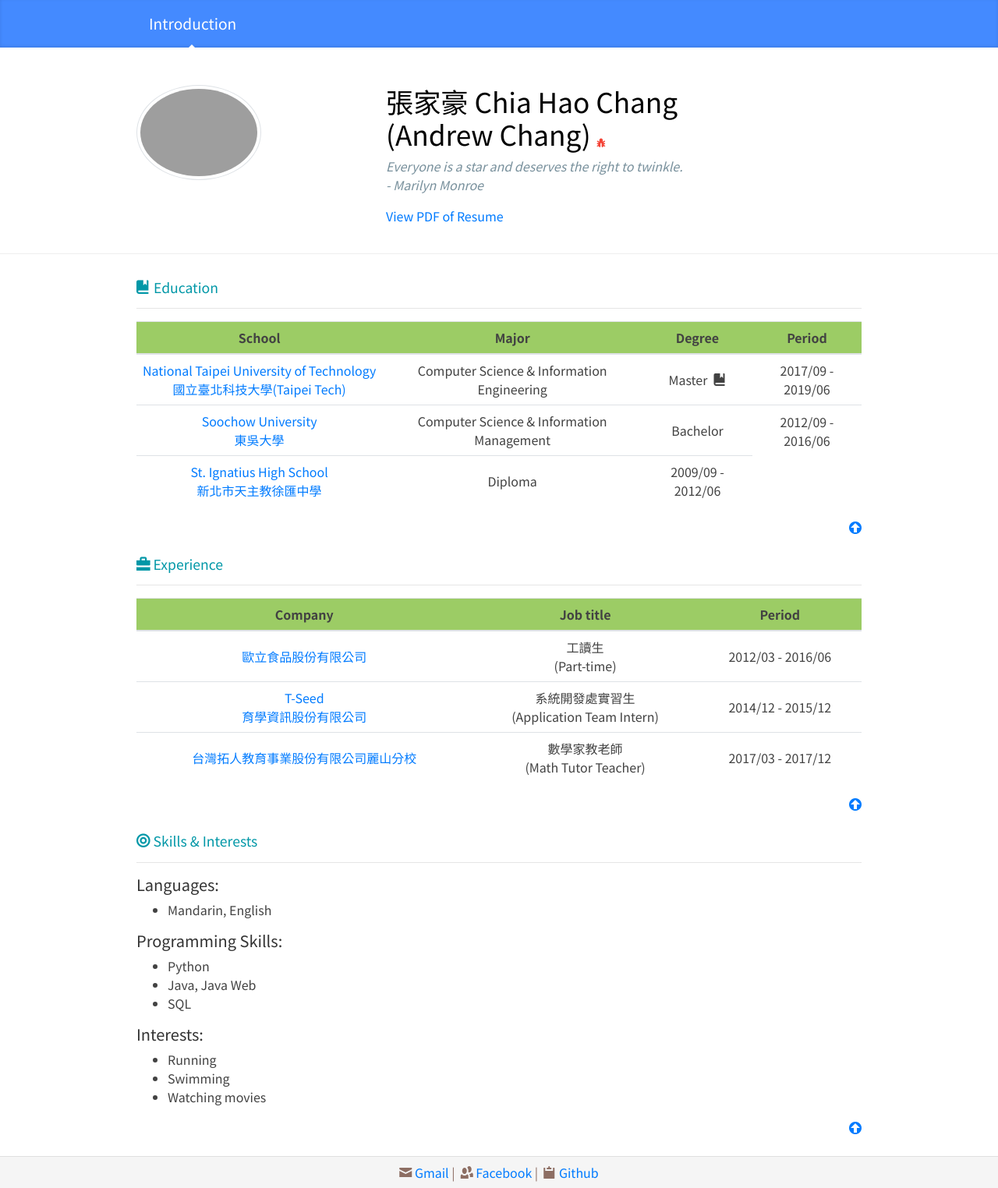
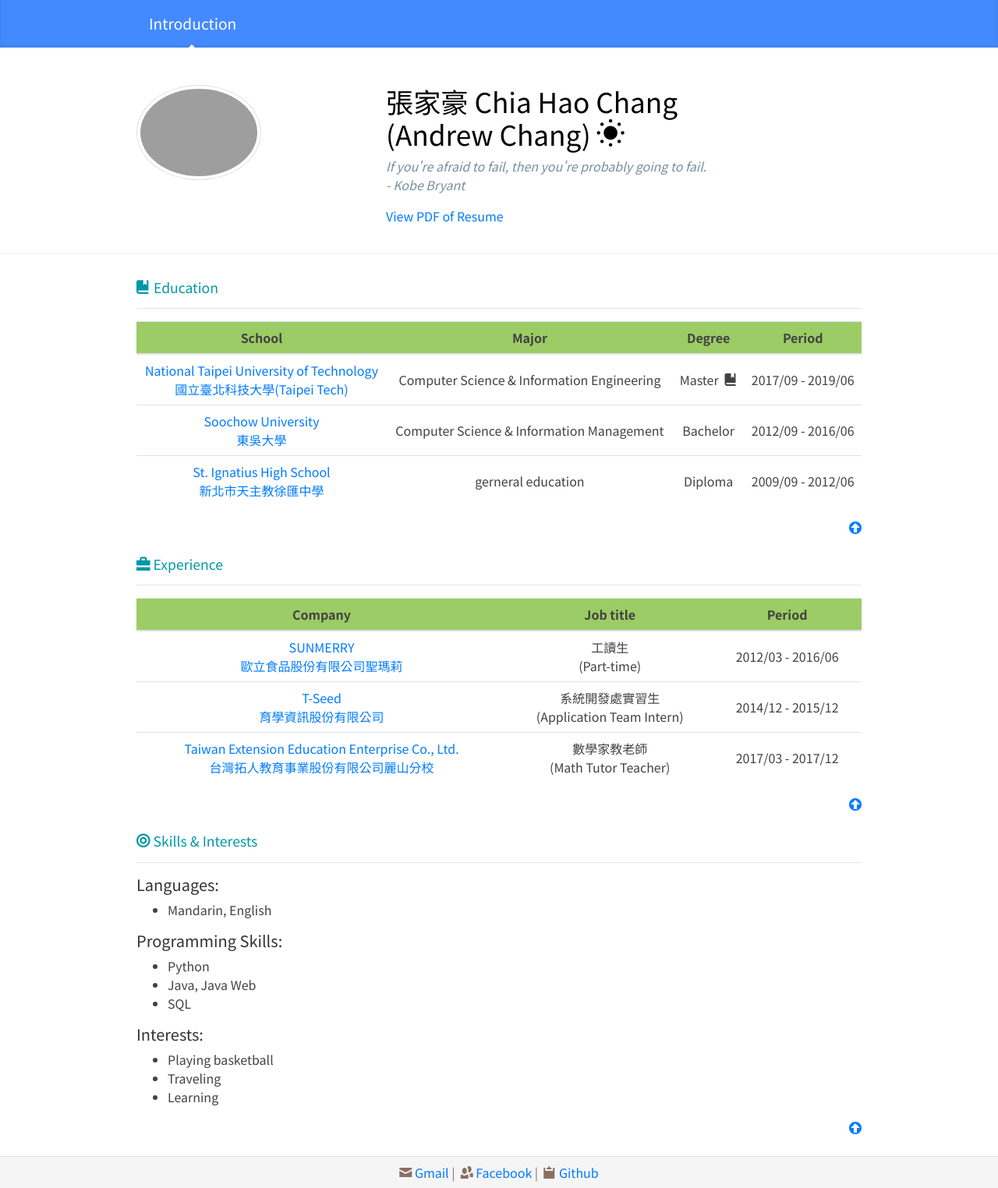
Before and after one commit to 106598052/106598052.github.io, a plain HTML site: page index.html in a window 1280 px wide. Shown: the whole page at 78% size. Drawn offline with Linux system fonts and the light colour scheme; grey boxes are pictures that could not be loaded.

Commit message:
update html

```diff
--- a/index.html
+++ b/index.html
@@ -1,15 +1,10 @@
 <!DOCTYPE html>
 <html lang="zh-Hant-TW">
-    <!--
-    if(!pain){
-        gain = null;
-    }
-    -->
     <head>
         <meta charset="utf-8">
         <meta name="viewport" content="width=device-width, initial-scale=1, shrink-to-fit=no">
-        <meta name="keywords" content="Ivan Wang,Bo Jiun Wang,王博駿,bobo8347,bobo8347@gmail.com,101590340,105598012">
-        <meta name="description" content="Hi, This is Ivan's resume. If you want to know more detail, please kindly contact me!">
+        <meta name="keywords" content="Andrew Chang,張家豪,msps50807@gmail.com">
+        <meta name="description" content="Hi, This is Andrew's resume. If you want to know more detail, please kindly contact me!">
         <meta http-equiv="CACHE-CONTROL" content="NO-CACHE">
         <meta http-equiv="EXPIRES" content="0">
         <meta name="google-site-verification" content="STt3D2RJYMm2Bv3wBruUUfgTswUkdq7UJyKuKdzNUOM" />
@@ -40,19 +35,19 @@
                         <h1 class="blog-title">張家豪 Chia Hao Chang
                             <br>
                             (Andrew Chang)
-                            <span class="oi oi-bug" data-toggle="tooltip" data-placement="right" title="Yes, I'm a bug..."></span>
+                            <span class="oi oi-sun" data-toggle="tooltip" data-placement="right" title="I hope the weather of my mood is always sunny everyday."></span>
                         </h1>
                         <div class="clearfix"></div>
                         <p class="lead blog-description">
                             <em>
-                                Everyone is a star and deserves the right to twinkle.
+                                If you're afraid to fail, then you're probably going to fail.
                                 <br>
-                                - Marilyn Monroe
+                                - Kobe Bryant
                             </em>
                         </p>
                         <div class="clearfix"></div>
                         <p class="lead blog-description">
-                            <a href="https://github.com/106598052/106598052.github.io/blob/master/Resume.pdf">View PDF of Resume</a>
+                            <a href="https://raw.githubusercontent.com/106598052/106598052.github.io/master/Resume.pdf">View PDF of Resume</a>
                         </p>
                     </div>
                 </div>
@@ -89,6 +84,7 @@
                                 </tr>
                                 <tr>
                                     <td><a href="http://www.sish.ntpc.edu.tw/" target="_blank" style="white-space:nowrap;">St. Ignatius High School<br>新北市天主教徐匯中學</a></td>
+                                    <td>gerneral education</td>
                                     <td>Diploma</td>
                                     <td>2009/09 - 2012/06</td>
                                 </tr>
@@ -111,7 +107,7 @@
                             </thead>
                             <tbody>
                                 <tr>
-                                    <td><a href="https://www.sunmerry.com.tw/" target="_blank" style="white-space:nowrap;">歐立食品股份有限公司</a></td>
+                                    <td><a href="https://www.sunmerry.com.tw/" target="_blank" style="white-space:nowrap;">SUNMERRY<br>歐立食品股份有限公司聖瑪莉</a></td>
                                     <td>工讀生<br>(Part-time)</td>
                                     <td>2012/03 - 2016/06</td>
                                 </tr>
@@ -121,7 +117,7 @@
                                     <td>2014/12 - 2015/12</td>
                                 </tr>
                                 <tr>
-                                    <td><a href="https://www.tact.com.tw/m/" target="_blank" style="white-space:nowrap;">台灣拓人教育事業股份有限公司麗山分校</a></td>
+                                    <td><a href="https://www.tact.com.tw/m/" target="_blank" style="white-space:nowrap;">Taiwan Extension Education Enterprise Co., Ltd.<br>台灣拓人教育事業股份有限公司麗山分校</a></td>
                                     <td>數學家教老師<br>(Math Tutor Teacher)</td>
                                     <td>2017/03 - 2017/12</td>
                                 </tr>
@@ -146,9 +142,9 @@
                         </ul>
                         <h5>Interests:</h5>
                         <ul>
-                            <li>Running</li>
-                            <li>Swimming</li>
-                            <li>Watching movies</li>
+                            <li>Playing basketball</li>
+                            <li>Traveling</li>
+                            <li>Learning</li>
                         </ul>
                         <div class="pull-right">
                             <a href="#"><span class="oi oi-arrow-circle-top"></span></a>
@@ -160,7 +156,7 @@
 
         <footer class="blog-footer">
             <span class="oi oi-envelope-closed"></span>&nbsp;<a href="mailto:msps50807@gmail.com" target="_blank">Gmail</a> |&nbsp;
-            <span class="oi oi-people"></span>&nbsp;<a href="https://www.facebook.com/profile.php?id=100000204416007" target="_blank">Facebook</a> |&nbsp;
+            <span class="oi oi-people"></span>&nbsp;<a href="https://www.facebook.com/msps50807" target="_blank">Facebook</a> |&nbsp;
             <span class="oi oi-clipboard"></span>&nbsp;<a href="https://github.com/106598052" target="_blank">Github</a>
         </footer>
         <script>
```
